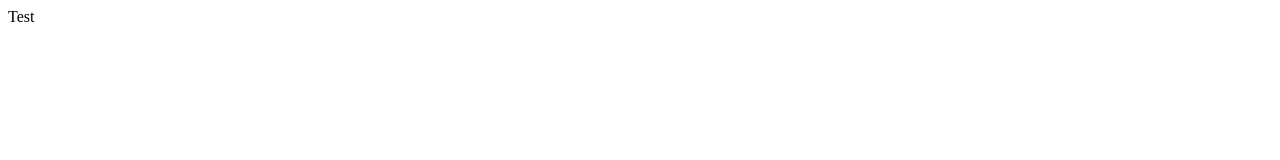
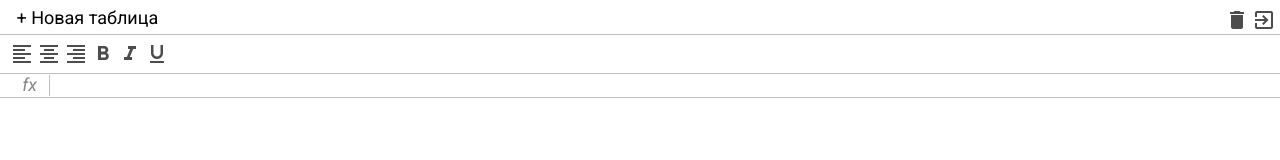
Before and after one commit to Shkurd/excel-cource, a website built with webpack: page src/index.html in a window 1280 px wide. Built offline with nearby package versions, Linux system fonts and the light colour scheme.

Commit message:
table elements added

```diff
--- a/package.json
+++ b/package.json
@@ -45,6 +45,7 @@
     "webpack-dev-server": "^3.11.0"
   },
   "dependencies": {
-    "@babel/polyfill": "^7.8.7"
+    "@babel/polyfill": "^7.8.7",
+    "normalize.css": "^8.0.1"
   }
 }
--- a/src/index.html
+++ b/src/index.html
@@ -6,11 +6,44 @@
           content="width=device-width, user-scalable=no, initial-scale=1.0, maximum-scale=1.0, minimum-scale=1.0">
     <meta http-equiv="X-UA-Compatible" content="ie=edge">
     <link rel="shortcut icon" href="favicon.ico">
+    <link href="https://fonts.googleapis.com/icon?family=Material+Icons" rel="stylesheet">
     <title>JS Excel Cource</title>
 </head>
 <body>
-    <main>
-        <div id="app" class="container"> Test </div>
-    </main>
+    <div id="app" class="container">
+        <div class="excel">
+            <div class="excel__header">
+                <input type="text" class="input" value=" + Новая таблица">
+                <div class="excel__header-buttons">
+                    <a class="material-icons">delete</a>
+                    <a class="material-icons">exit_to_app</a>
+                </div>
+            </div>
+
+            <div class="excel__toolbar">
+
+                <div class="excel__toolbar-buttons">
+                    <a class="material-icons">format_align_left</a>
+                    <a class="material-icons">format_align_center</a>
+                    <a class="material-icons">format_align_right</a>
+                    <a class="material-icons">format_bold</a>
+                    <a class="material-icons">format_italic</a>
+                    <a class="material-icons">format_underline</a>
+                </div>
+
+            </div>
+
+            <div class="excel__formula">
+                <div class="excel__formula-info">
+                    fx
+                </div>
+                <div class="excel__formula-input" contenteditable="true" spellcheck="false"></div>
+            </div>
+
+            <div class="excel__table">
+
+            </div>
+        </div>
+    </div>
 </body>
 </html>
--- /dev/null
+++ b/src/scss/_mixins.scss
@@ -0,0 +1,19 @@
+@mixin button ($color: green) {
+  height: 24px;
+  min-width: 24px;
+  //padding: 3px;
+  text-align: center;
+  position: relative;
+  display: inline-block;
+  color: rgba(0, 0, 0, .7);
+
+  &:hover {
+    color: #eee;
+    cursor: pointer;
+  }
+
+  &:active, &.active {
+    color: $color;
+  }
+
+}
--- /dev/null
+++ b/src/scss/_variables.scss
@@ -0,0 +1,7 @@
+$header-height: 34px;
+$toolbar-height: 40px;
+$formula-height: 24px;
+
+$border-color: #c0c0c0;
+
+$info-cell-width: 40px;
--- /dev/null
+++ b/src/scss/formula.scss
@@ -0,0 +1,28 @@
+.excel__formula {
+
+    position: absolute;
+    top: $header-height + $toolbar-height;
+    width: 100%;
+    height: $formula-height;
+    border-bottom: 1px solid $border-color;
+    padding: 7px 10px;
+    display: flex;
+    align-items: center;
+
+    &-info {
+        font-size: 18px;
+        font-style: italic;
+        text-align: center;
+        border-right: 1px solid $border-color;
+        min-width: $info-cell-width;
+        margin-right: 6px;
+    }
+
+    &-input {
+        padding: 4px;
+        font-size: 12px;
+        outline: none;
+        width: 100%;
+        color:black;
+    }
+}
--- /dev/null
+++ b/src/scss/header.scss
@@ -0,0 +1,38 @@
+.excel__header {
+  position: absolute;
+  top: 0;
+  width: 100%;
+  height: $header-height;
+  padding: 8px 4px 1px 4px;
+  display: flex;
+  justify-content: space-between;
+
+& input {
+    padding: 2px 7px;
+    min-width: 100px;
+    color: black;
+    border: 1px solid transparent;
+    border-radius: 2px;
+    height: 20px;
+    font-size: 18px;
+    line-height: 22px;
+    outline: none;
+    cursor: pointer;
+
+    &:hover{
+        border: 1px solid $border-color;
+    }
+
+    &:focus {
+        border: 1px solid #1a73e8;
+    }
+  }
+
+  &-buttons {
+
+    & a {
+      @include button(red);
+    }
+  }
+
+}
--- a/src/scss/index.scss
+++ b/src/scss/index.scss
@@ -0,0 +1,26 @@
+@import url('https://fonts.googleapis.com/css2?family=Roboto:ital,wght@0,100;0,300;0,400;0,500;0,700;0,900;1,100;1,300;1,400;1,500;1,700;1,900&display=swap');
+@import "~normalize.css";
+
+@import "variables";
+@import "mixins";
+
+@import "header";
+@import "toolbar";
+@import "formula";
+@import "table";
+
+* {
+  margin: 0;
+  padding: 0;
+  box-sizing: border-box;
+}
+
+body {
+  font-family: 'Roboto', sans-serif;
+  font-size: 12px;
+}
+
+.excel {
+  position: relative;
+  color: #888;
+}
--- /dev/null
+++ b/src/scss/table.scss
@@ -0,0 +1,3 @@
+.excel__table {
+
+}
--- /dev/null
+++ b/src/scss/toolbar.scss
@@ -0,0 +1,16 @@
+.excel__toolbar {
+  position: absolute;
+  top: $header-height;
+  width: 100%;
+  height: $toolbar-height;
+  border-top: 1px solid $border-color;
+  border-bottom: 1px solid $border-color;
+  padding: 7px 10px;
+
+  &-buttons {
+    & a {
+      @include button(blue);
+    }
+  }
+
+}
```
